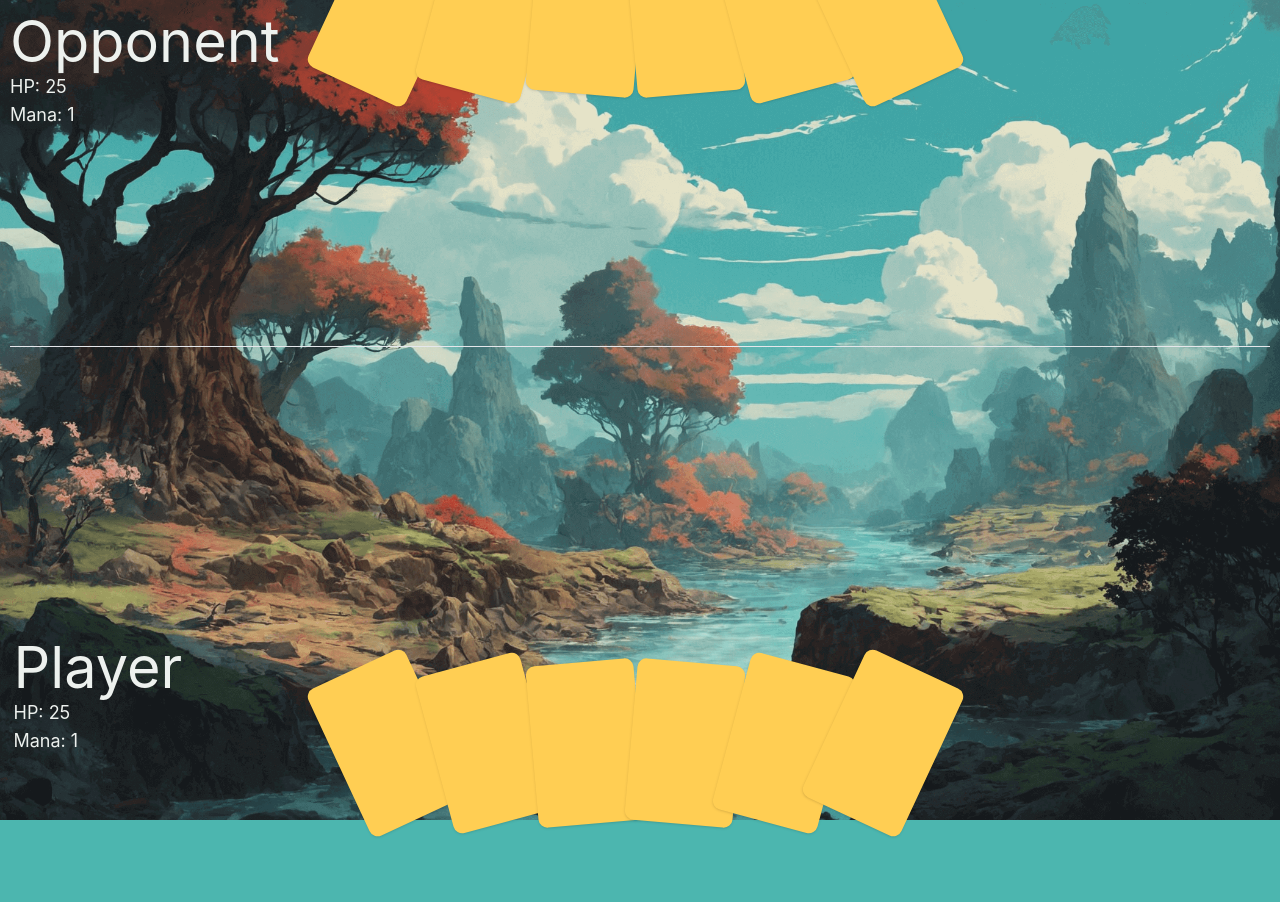
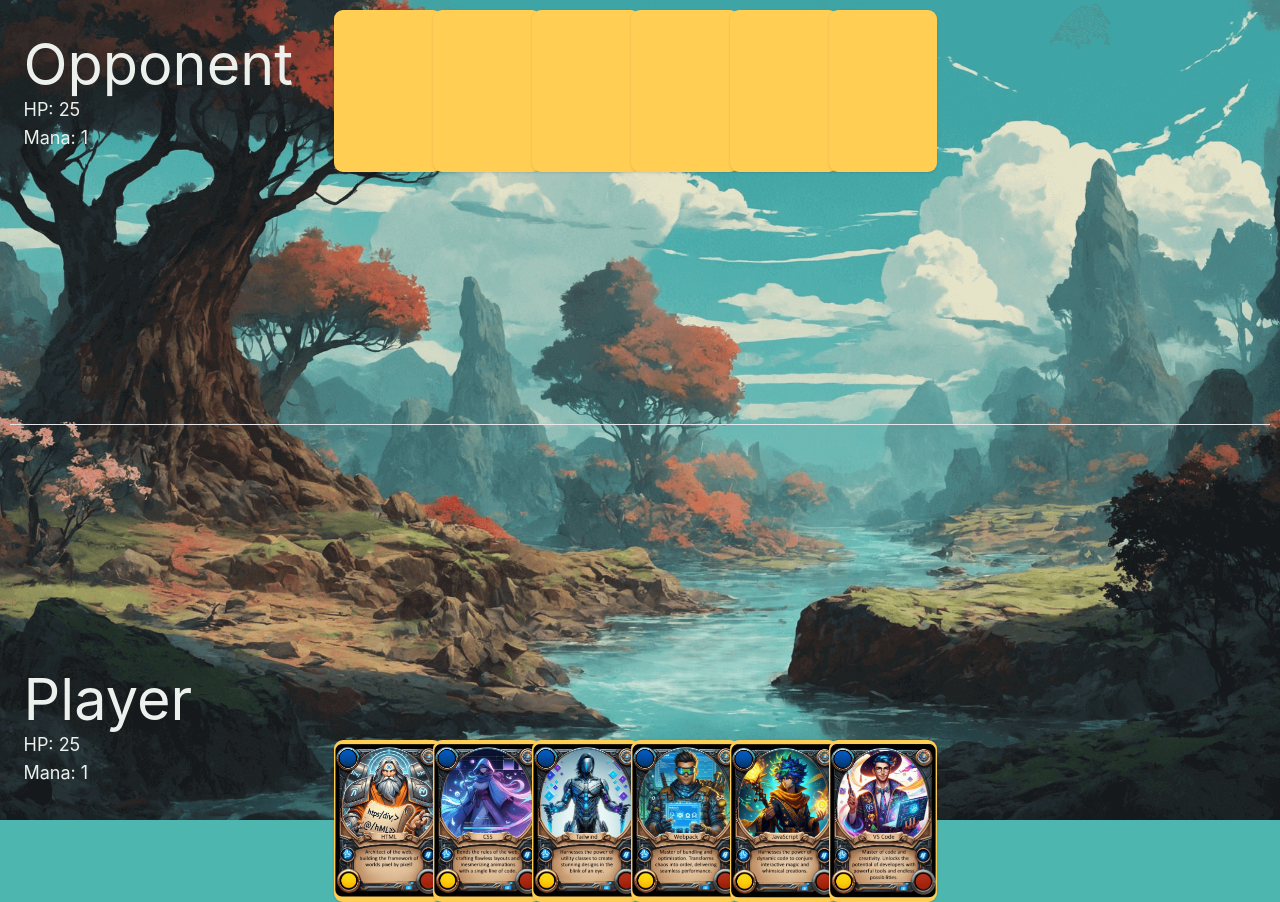
Before and after one commit to kenzha-web/deckbound, a React (Vite) app: page / in a window 1280 px wide. Both pictures are taken after a click on the button "Start game". Before the commit the page ends 839 px from the top, so only its background shows below. Built offline with nearby package versions, Linux system fonts and the light colour scheme.

Commit message:
add hand card, fix game board

```diff
--- a/src/pages/home/board/GameBoard.tsx
+++ b/src/pages/home/board/GameBoard.tsx
@@ -1,52 +1,40 @@
 import { useGameStore } from '../../../store/game/game.store.ts';
+import { PlayerInfo } from './PlayerInfo.tsx';
+import { HandCard } from './hand-card/HandCard.tsx';
+import { getStyleRotation } from './hand-card/get-style-rotation.ts';
 
 export function GameBoard() {
     const { player, opponent, playCard } = useGameStore();
 
-    const calculateRotationOpponent = (index: number, total: number) => {
-        const middle = (total - 1) / 2;
-        return -(index - middle) * 10;
-    };
+    return (
+        <div className="relative h-screen w-full">
+            <div>
+                <PlayerInfo player={opponent} typePlayer="opponent" />
 
-    const calculateRotation = (index: number, total: number) => {
-        const middle = (total - 1) / 2;
-        return (index - middle) * 10;
-    };
-
-    return (
-        <div>
-            <div>
-                <div>
-                    <h1>Opponent</h1>
-                    <p>HP: {opponent.health}</p>
-                    <p>Mana: {opponent.mana}</p>
-                </div>
-
-                <div className="-mt-44 flex items-center justify-center">
+                <div className="flex items-center justify-center">
                     {opponent.deck
                         .filter((card) => !card.isOnBoard)
                         .slice(0, 6)
                         .map((card, index, array) => (
-                            <button
-                                className="h-36 w-24 bg-yellow-300 shadow inline-block -ml-2 rounded-lg"
-                                style={{
-                                    transform: `rotate(${calculateRotationOpponent(index, array.length)}deg)`,
-                                }}
+                            <HandCard
+                                card={card}
+                                style={getStyleRotation(index, array.length, false)}
                                 key={card.id}
                                 onClick={() => playCard(card.id)}
+                                isHided
                             />
                         ))}
                 </div>
 
                 <section>
                     <div className="h-56">
-                        {/*{opponent.deck*/}
-                        {/*    .filter((card) => card.isOnBoard)*/}
-                        {/*    .map((card) => (*/}
-                        {/*        <button className="h-60 w-44 shadow inline-block mx-1 rounded-lg" key={card.id}>*/}
-                        {/*            <img alt={card.name} src={card.imageUrl} />*/}
-                        {/*        </button>*/}
-                        {/*    ))}*/}
+                        {opponent.deck
+                            .filter((card) => card.isOnBoard)
+                            .map((card) => (
+                                <button className="h-60 w-44 shadow inline-block mx-1 rounded-lg" key={card.id}>
+                                    <img alt={card.name} src={card.imageUrl} />
+                                </button>
+                            ))}
                     </div>
 
                     <hr />
@@ -62,22 +50,16 @@ export function GameBoard() {
                     </div>
                 </section>
 
-                <div className="absolute left-3 bottom-10">
-                    <h1>Player</h1>
-                    <p>HP: {player.health}</p>
-                    <p>Mana: {player.mana}</p>
-                </div>
+                <PlayerInfo player={player} typePlayer="player" />
 
                 <div className="-bottom-14 relative flex items-center justify-center">
                     {player.deck
                         .filter((card) => !card.isOnBoard)
                         .slice(0, 6)
                         .map((card, index, array) => (
-                            <button
-                                className="h-36 w-24 bg-yellow-300 shadow inline-block -ml-2 rounded-lg"
-                                style={{
-                                    transform: `rotate(${calculateRotation(index, array.length)}deg)`,
-                                }}
+                            <HandCard
+                                card={card}
+                                style={getStyleRotation(index, array.length, true)}
                                 key={card.id}
                                 onClick={() => playCard(card.id)}
                             />
--- a/src/pages/home/board/PlayerInfo.tsx
+++ b/src/pages/home/board/PlayerInfo.tsx
@@ -1,14 +1,22 @@
 import type { IHero, TPlayer } from '../../../store/game/game.types.ts';
+import cn from 'clsx';
 
 interface Props {
     player: Omit<IHero, 'deck'>;
     typePlayer: TPlayer;
 }
 
-export function PlayerInfo({ player }: Props) {
+export function PlayerInfo({ player, typePlayer }: Props) {
+    const isPlayer = typePlayer === 'player';
+
     return (
-        <div className="absolute left-3 bottom-10">
-            <h1>Player</h1>
+        <div
+            className={cn('absolute left-3', {
+                'bottom-5': isPlayer,
+                'top-5': !isPlayer,
+            })}
+        >
+            <h1>{isPlayer ? 'Player' : 'Opponent'}</h1>
             <p>HP: {player.health}</p>
             <p>Mana: {player.mana}</p>
         </div>
--- /dev/null
+++ b/src/pages/home/board/hand-card/HandCard.tsx
@@ -0,0 +1,41 @@
+import type { ICard } from '../../../../types/card.types.ts';
+import type { CSSProperties } from 'react';
+import cn from 'clsx';
+import { motion } from 'framer-motion';
+import { useState } from 'react';
+
+interface Props {
+    card: ICard;
+    onClick: () => void;
+    isDisabled?: boolean;
+    isHided?: boolean;
+    style: CSSProperties;
+}
+
+export function HandCard({ card, onClick, isDisabled, isHided, style }: Props) {
+    const [isHovered, setIsHovered] = useState(false);
+
+    return (
+        <motion.button
+            className={cn(
+                'h-36 w-24 bg-yellow-300 shadow inline-block -ml-2 rounded-lg cursor-pointer will-change-transform',
+                {
+                    'bg-yellow-300': isHided,
+                    'opacity-50': isDisabled,
+                },
+            )}
+            style={style}
+            disabled={isDisabled}
+            onClick={onClick}
+            onMouseEnter={() => setIsHovered(true)}
+            onMouseLeave={() => setIsHovered(false)}
+            initial={{ scale: 1, zIndex: 0, y: 0 }}
+            animate={isHovered && !isHided ? { scale: 1.3, zIndex: 10, y: -105 } : { scale: 1, zIndex: 0, y: 0 }}
+            transition={{ type: 'spring', stiffness: 210, damping: 35 }}
+        >
+            {!isHided && (
+                <img alt={card.name} src={card.imageUrl} draggable="false" className="will-change-transform" />
+            )}
+        </motion.button>
+    );
+}
--- /dev/null
+++ b/src/pages/home/board/hand-card/get-style-rotation.ts
@@ -0,0 +1,13 @@
+import type { CSSProperties } from 'react';
+
+export const getStyleRotation = (index: number, total: number, isPlayer?: boolean): CSSProperties => {
+    const middle = (total - 1) / 2;
+    const rotate = (index - middle) * 10;
+
+    const distanceFromMiddle = Math.abs(index - middle);
+    const translateY = Math.pow(distanceFromMiddle, 2) * 7;
+
+    return {
+        transform: `rotate(${isPlayer ? rotate : -rotate}deg) translateY(${isPlayer ? translateY : -translateY}px)`,
+    };
+};
```
